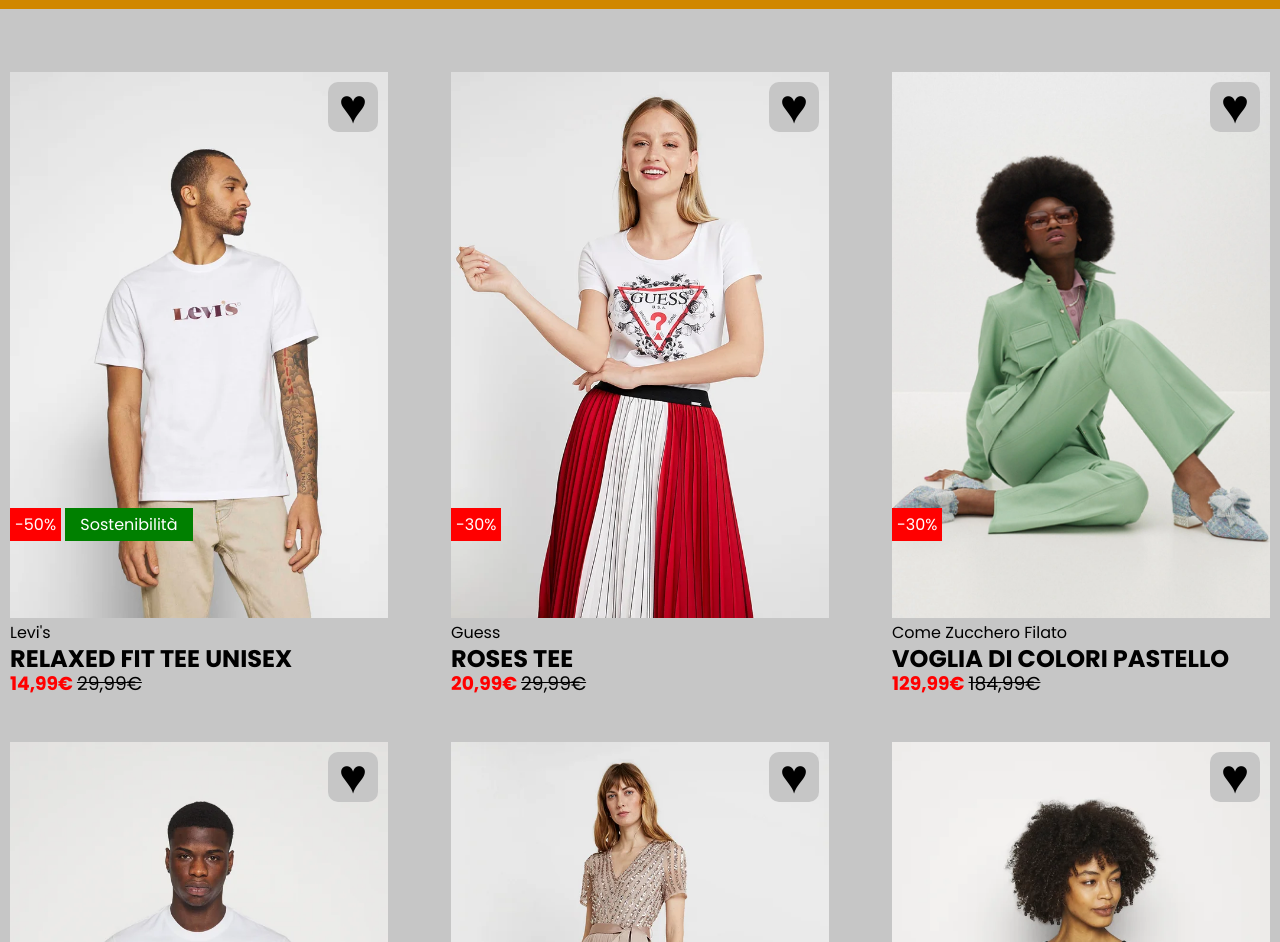
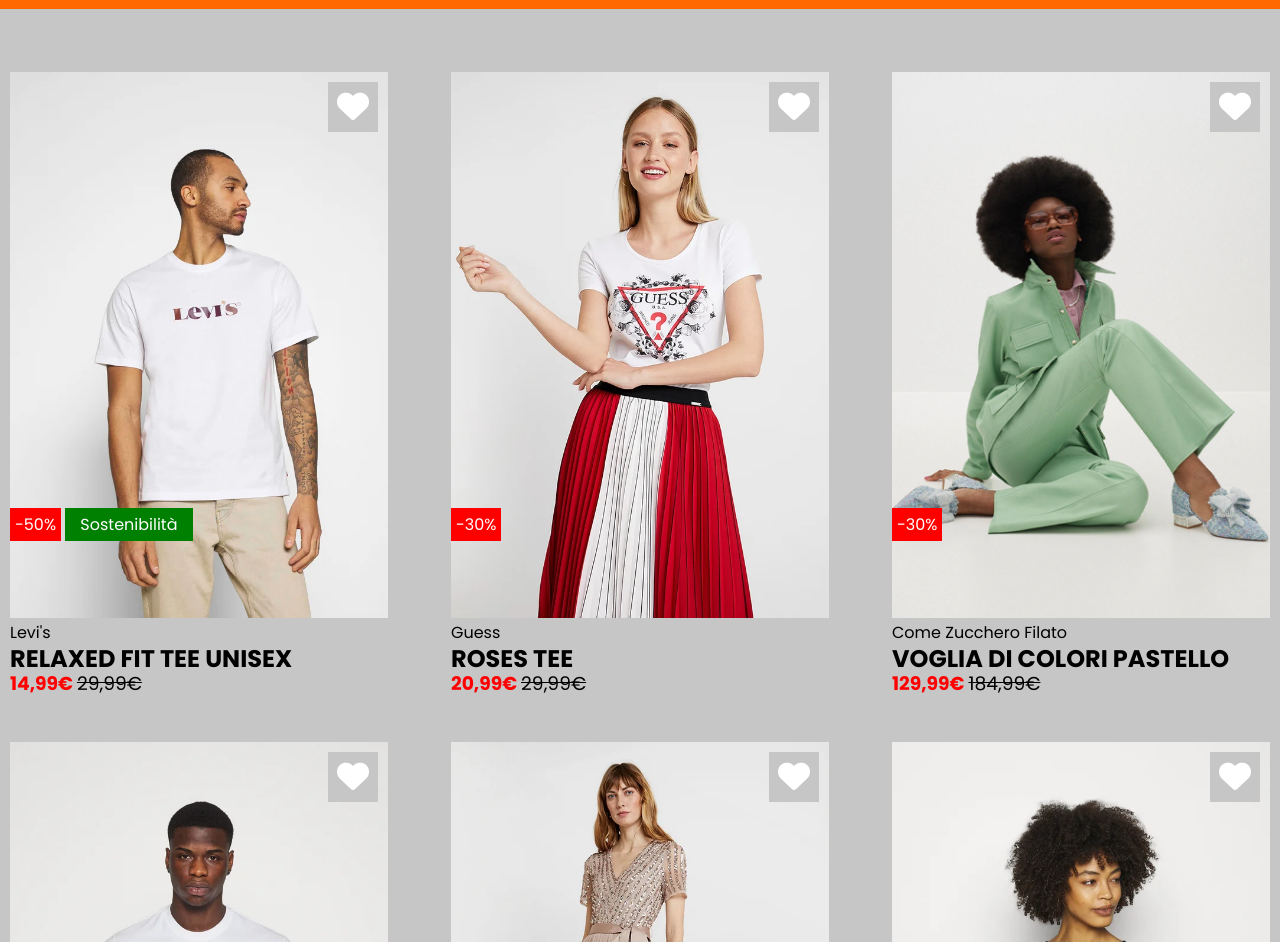
Before and after one commit to FedericoBellezza/html-css-boolando, a plain HTML site: page index.html in a window 1280 px wide. Shown: the part 71-1013 px from the top of the page. Drawn offline with Linux system fonts and the light colour scheme.

Commit message:
add details

```diff
--- a/css/style.css
+++ b/css/style.css
@@ -40,7 +40,7 @@
 
 /* HEADER */
 header {
-	background-color: rgb(208, 135, 0);
+	background-color: #ff6900;
 }
 
 header .container {
@@ -72,6 +72,10 @@
 header i {
 	color: white;
 	margin-left: 20px;
+}
+
+header i:hover {
+	color: #c6c6c6;
 }
 
 /* MAIN */
@@ -139,11 +143,11 @@
 	display: flex;
 	justify-content: center;
 	align-items: center;
-	border-radius: 10px;
 }
 
 .heart-container span {
-	font-size: 3rem;
+	font-size: 2rem;
+	color: white;
 }
 .heart-container:hover span {
 	color: red;
@@ -173,6 +177,7 @@
 footer .agency ul {
 	display: flex;
 	gap: 25px;
+	margin-top: 20px;
 }
 
 .agency h2 {
--- a/index.html
+++ b/index.html
@@ -54,7 +54,7 @@
 							<span class="quality-label">Sostenibilità</span>
 						</div>
 						<div class="heart-container">
-							<span>&hearts;</span>
+							<span><i class="fa-solid fa-heart"></i></span>
 						</div>
 					</div>
 				</div>
@@ -71,7 +71,7 @@
 							<span class="discount-label">-30%</span>
 						</div>
 						<div class="heart-container">
-							<span>&hearts;</span>
+							<span><i class="fa-solid fa-heart"></i></span>
 						</div>
 					</div>
 				</div>
@@ -88,7 +88,7 @@
 							<span class="discount-label">-30%</span>
 						</div>
 						<div class="heart-container">
-							<span>&hearts;</span>
+							<span><i class="fa-solid fa-heart"></i></span>
 						</div>
 					</div>
 				</div>
@@ -106,7 +106,7 @@
 							<span class="quality-label">Sostenibilità</span>
 						</div>
 						<div class="heart-container">
-							<span>&hearts;</span>
+							<span><i class="fa-solid fa-heart"></i></span>
 						</div>
 					</div>
 				</div>
@@ -120,7 +120,7 @@
 
 						<!-- ABSOLUTE ELEMENTS -->
 						<div class="heart-container">
-							<span>&hearts;</span>
+							<span><i class="fa-solid fa-heart"></i></span>
 						</div>
 					</div>
 				</div>
@@ -137,7 +137,7 @@
 							<span class="quality-label">Sostenibilità</span>
 						</div>
 						<div class="heart-container">
-							<span>&hearts;</span>
+							<span><i class="fa-solid fa-heart"></i></span>
 						</div>
 					</div>
 				</div>
@@ -148,7 +148,7 @@
 		<footer>
 			<div class="container">
 				<div class="agency">
-					<h2>Booland s.r.l</h2>
+					<h2>Boolando s.r.l</h2>
 					<ul>
 						<li><a href="#">Informazioni legali</a></li>
 						<li><a href="#">Informativa sulla privacy</a></li>
```
